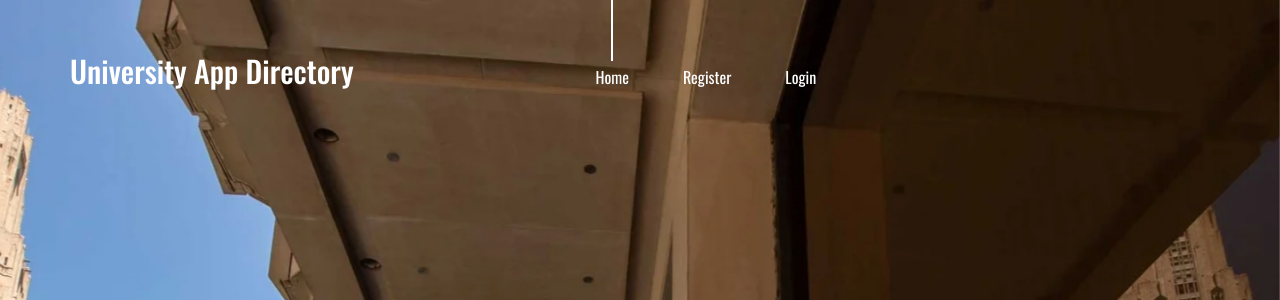
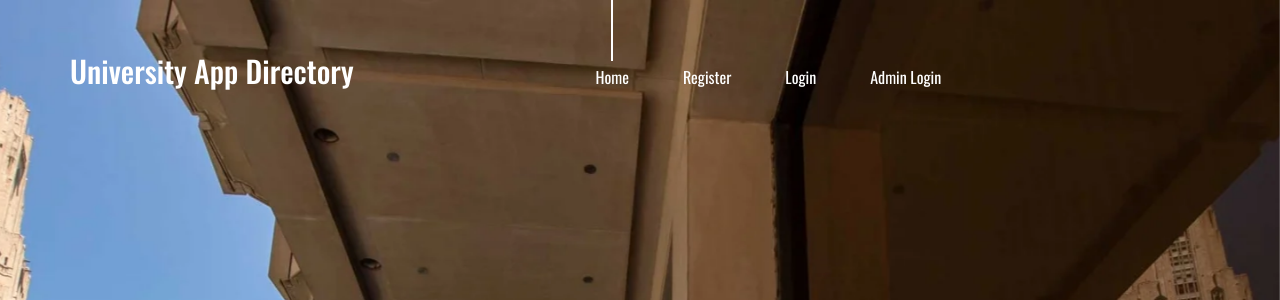
Before and after one commit to mdinesh7/University_App_Directory, a Django app: page / in a window 1280 px wide. Shown: the top 300 px of the page. Run offline with Django 4.2, Linux system fonts and the light colour scheme; data comes from the database, SQL or seed files in the repository; both versions use the stored data as it was after the commit; some libraries are stand-ins or nearby versions.

Commit message:
Admin Login
Added Admin Login to home page

```diff
--- a/templates/index.html
+++ b/templates/index.html
@@ -42,6 +42,7 @@
                                         {% else %}
                                         <li><a href="accounts/register">Register</a></li>
                                         <li><a href="accounts/login">Login</a></li>
+                                        <li><a href="/admin">Admin Login</a></li>
                                         {% endif %}
                                     </ul>
                                 </nav>
```
Also changed, not shown: db.sqlite3.
